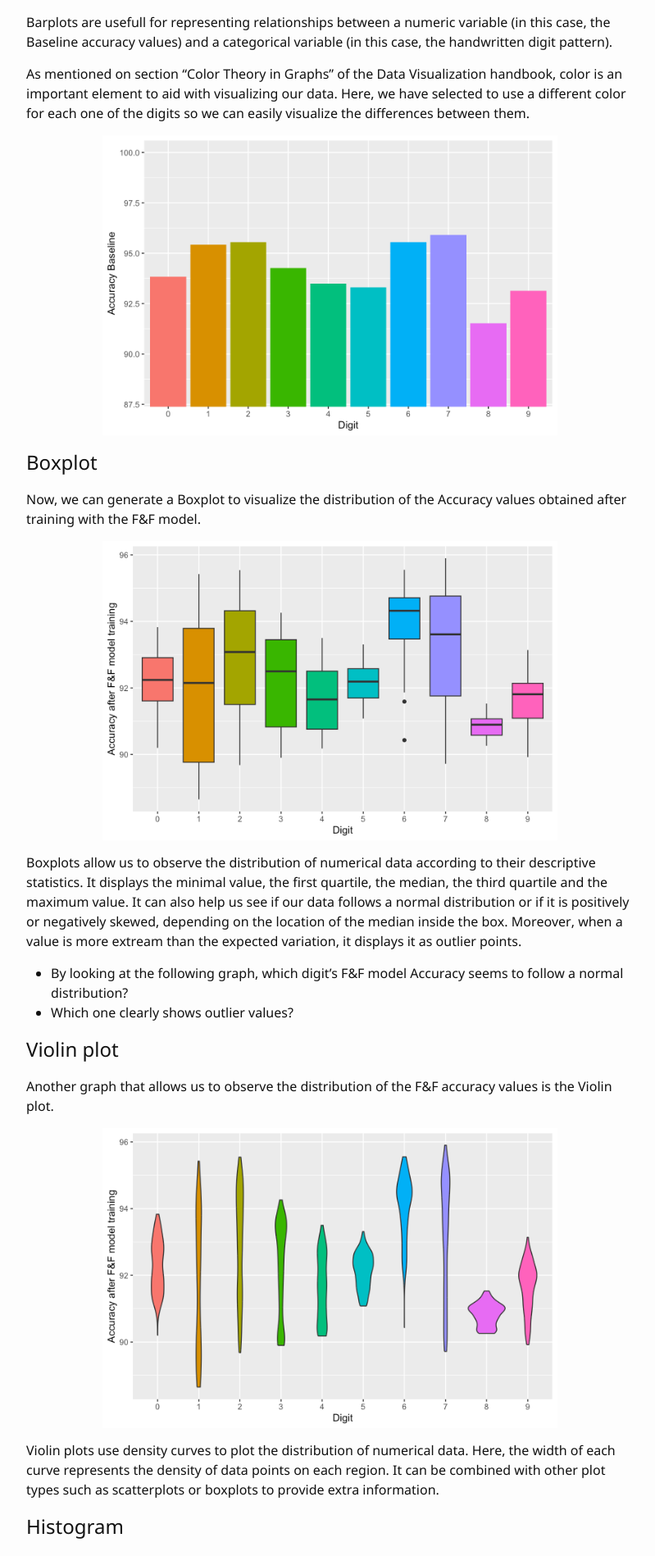
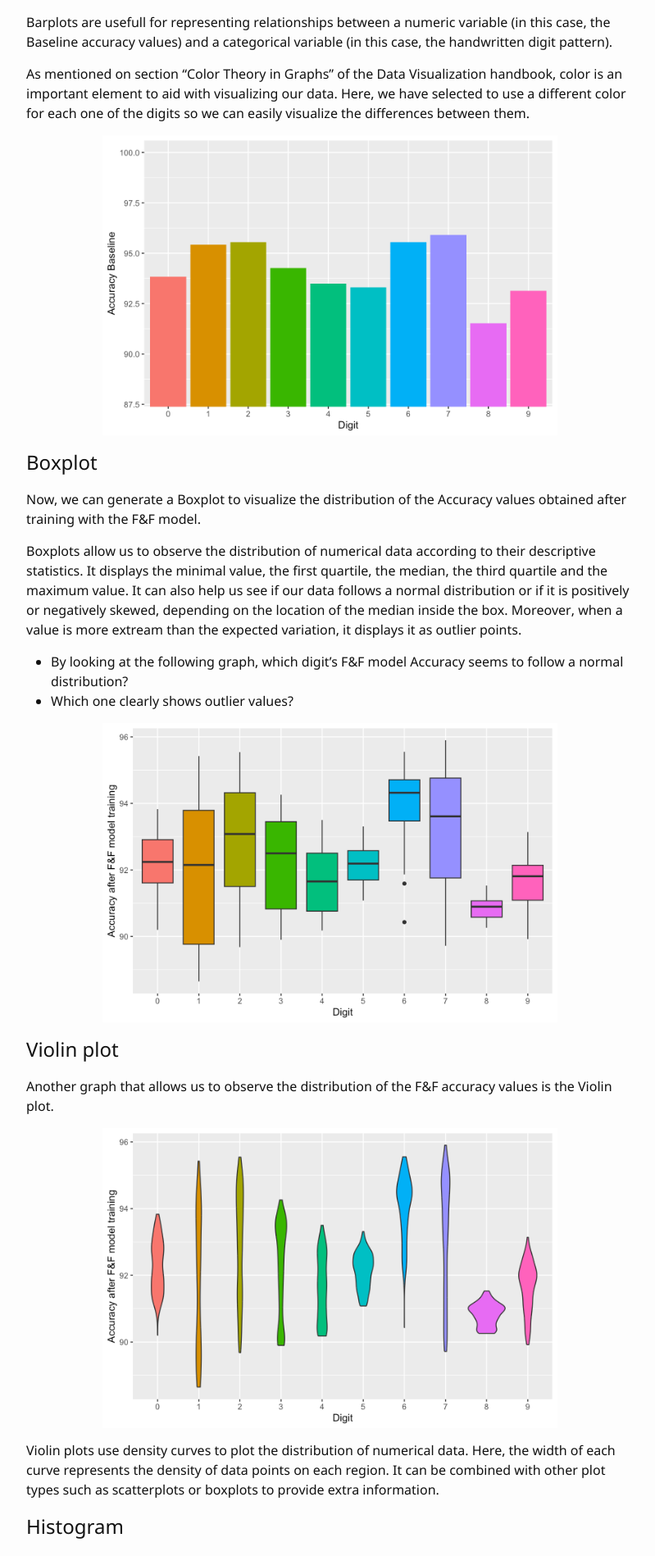
Before and after one commit to meronvermaas/data-visualization, a Jekyll site: the page built from 2-lesson.md, in a window 1280 px wide. Shown: the part 1277-3175 px from the top of the page at 82% size, without its empty margins (238-1037 px from the left). Built offline with Jekyll 4.4.1, drawn with Linux system fonts in a browser that asks for light colours.

Commit message:
Update 2-lesson.md

```diff
--- a/2-lesson.md
+++ b/2-lesson.md
@@ -48,12 +48,12 @@ As mentioned on section "Color Theory in Graphs" of the Data Visualization handb
 
 Now, we can generate a Boxplot to visualize the distribution of the Accuracy values obtained after training with the F&F model.
 
-{% include figure.html img="Boxplot-R.png" alt="Boxplot" caption="" width="75%" %}
-
 Boxplots allow us to observe the distribution of numerical data according to their descriptive statistics. It displays the minimal value, the first quartile, the median, the third quartile and the maximum value. It can also help us see if our data follows a normal distribution or if it is positively or negatively skewed, depending on the location of the median inside the box. Moreover, when a value is more extream than the expected variation, it displays it as outlier points.
 
 * By looking at the following graph, which digit's F&F model Accuracy seems to follow a normal distribution?
 * Which one clearly shows outlier values?
+
+{% include figure.html img="Boxplot-R.png" alt="Boxplot" caption="" width="75%" %}
 
 ## Violin plot
 
```
